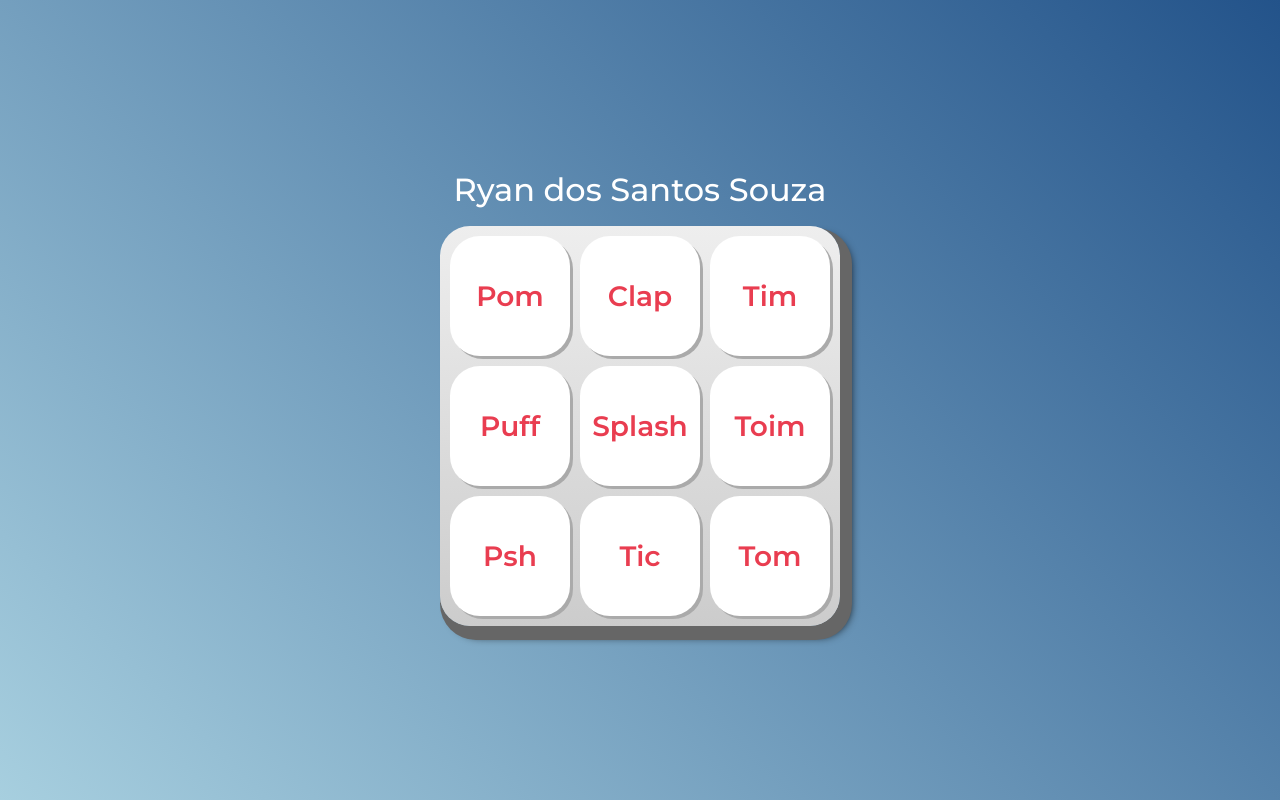
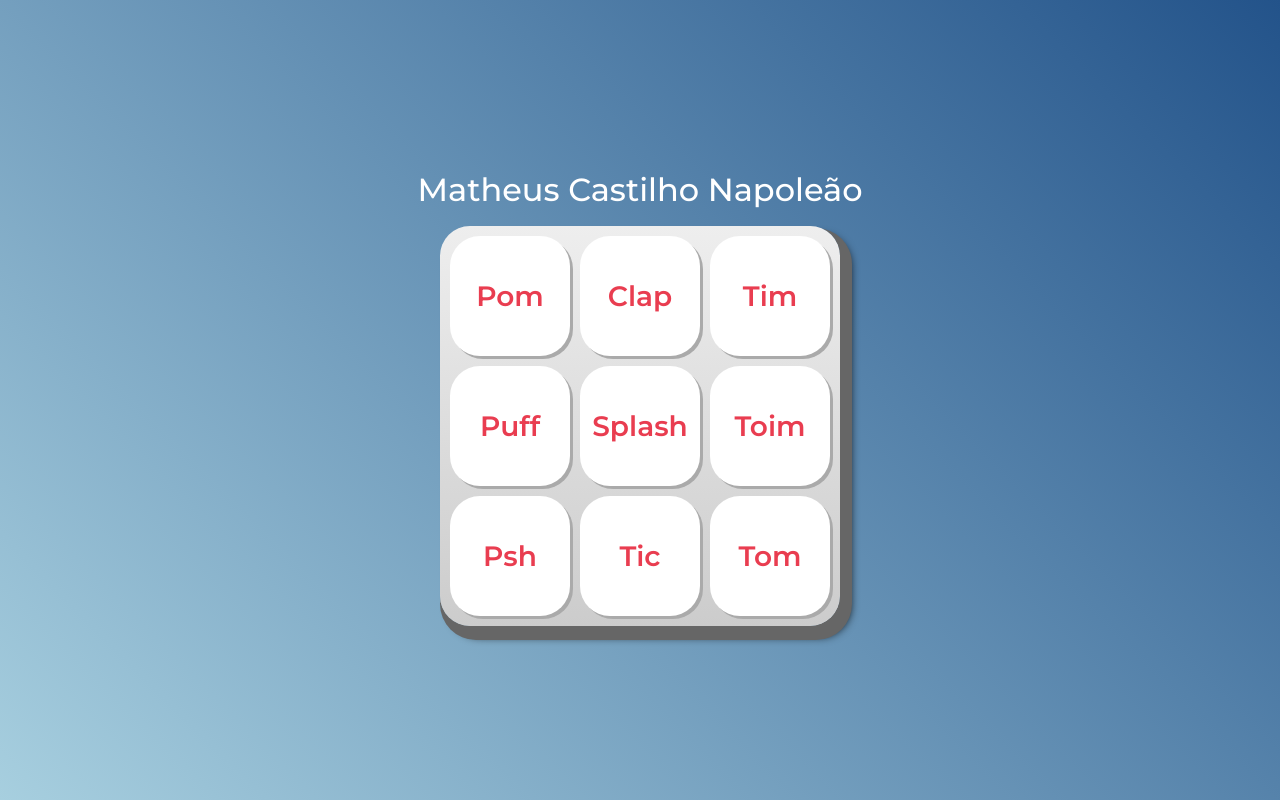
Before and after one commit to mcastilho12/programa-o-inicio, a plain HTML site: page index.html in a window 1280 px wide. Drawn offline with Linux system fonts and the light colour scheme.

Commit message:
Update index.html

```diff
--- a/index.html
+++ b/index.html
@@ -18,7 +18,7 @@
 </head>
 <body>
 
-    <h1>Ryan dos Santos Souza</h1>
+    <h1>Matheus Castilho Napoleão</h1>
 
     <section class="teclado">
         <button class="tecla tecla_pom">Pom</button>
```
